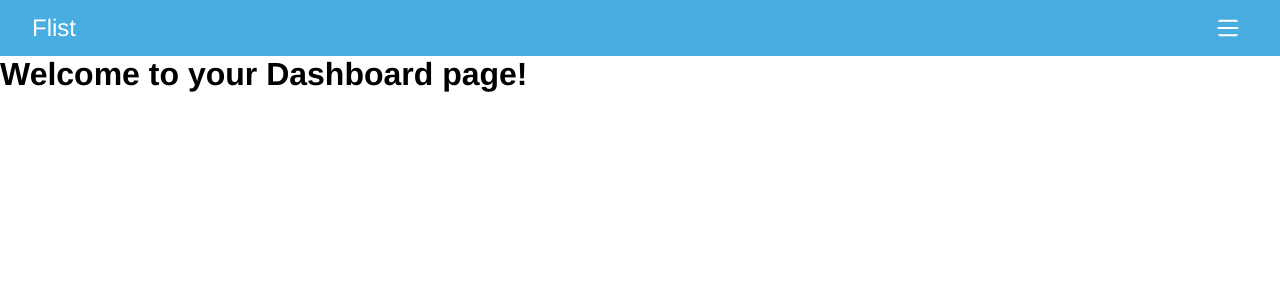
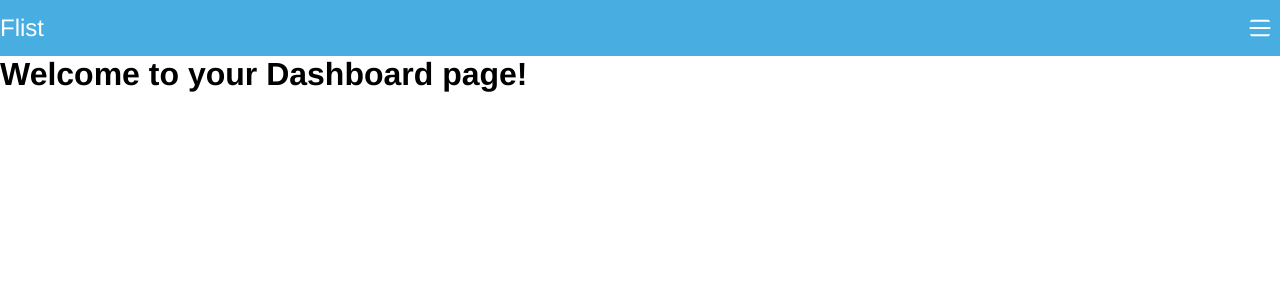
Before and after one commit to Ralph-08/flist, a React (Create React App) app: page /dashboard in a window 1280 px wide. Shown: the top 300 px of the page. Built offline with nearby package versions, Linux system fonts and the light colour scheme.

Commit message:
Added desktop media query for the Navbar component

```diff
--- a/src/components/Navbar/Navbar.jsx
+++ b/src/components/Navbar/Navbar.jsx
@@ -12,6 +12,7 @@ const Navbar = () => {
 
   return (
     <>
+      <section className="nav__container">
         <nav className="nav">
           <p className="nav__logo">Flist</p>
           <img
@@ -21,6 +22,7 @@ const Navbar = () => {
             alt="menu-icon"
           />
         </nav>
+      </section>
 
       {menuDisplay && (
         <section className="menu__background">
--- a/src/components/Navbar/Navbar.scss
+++ b/src/components/Navbar/Navbar.scss
@@ -3,7 +3,7 @@
 
 @keyframes slide-in-left {
   from {
-    right: -350px;
+    right: -700px;
   }
   to {
     right: 0px;
@@ -19,6 +19,15 @@
   @include tablet {
     padding: 0.5rem 2rem;
     align-items: center;
+  }
+  @include desktop {
+    padding: 0.5rem 0;
+    max-width: 1280px;
+    margin: 0 auto;
+  }
+
+  &__container {
+    background-color: $primary-color;
   }
 
   &__logo {
@@ -64,6 +73,8 @@
   position: relative;
   animation-name: slide-in-left;
   animation-duration: 0.3s;
+  // right: -700px;
+
   box-shadow: -10px -10px 10px rgba(0, 0, 0, 0.056);
 
   &__link {
```
Lines whose indentation alone changed are shown as unchanged.
